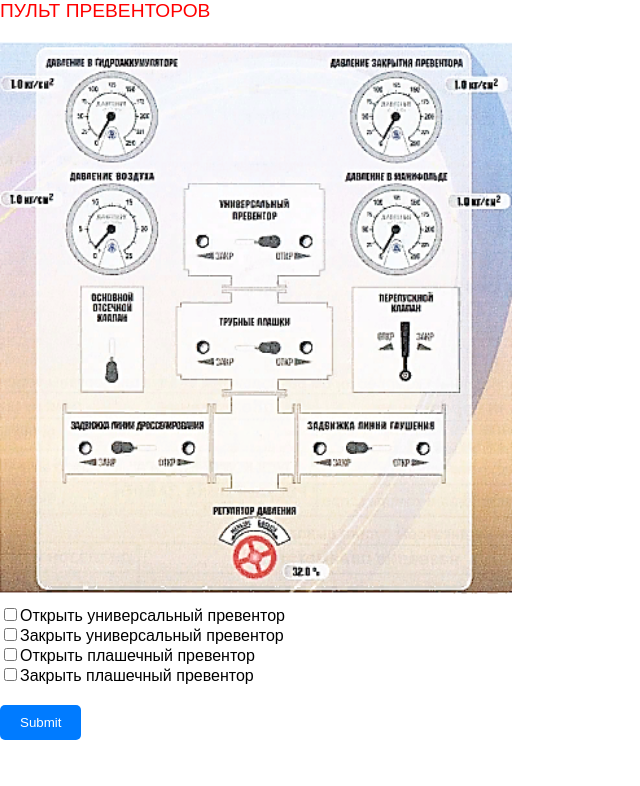
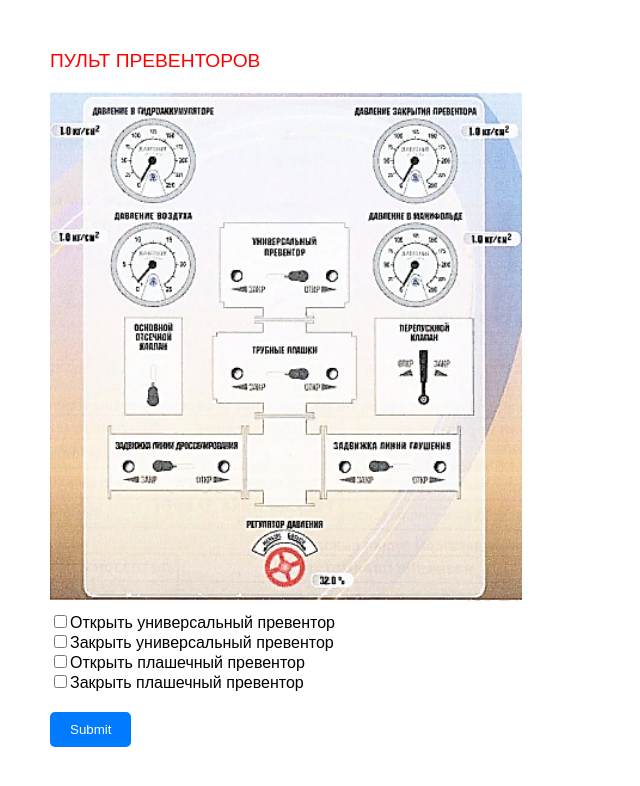
Before and after one commit to ANNGEELIINNA/TEST, a plain HTML site: page index.html in a window 1280 px wide. Shown: the whole page, without its empty margins (0-640 px from the left). Drawn offline with Linux system fonts and the light colour scheme.

Commit message:
Update style.css

```diff
--- a/style.css
+++ b/style.css
@@ -1,6 +1,6 @@
 body {
     font-family: Arial, sans-serif;
-    margin: 0;
+    margin: 50px;
     padding: 0;
 }
 
```
